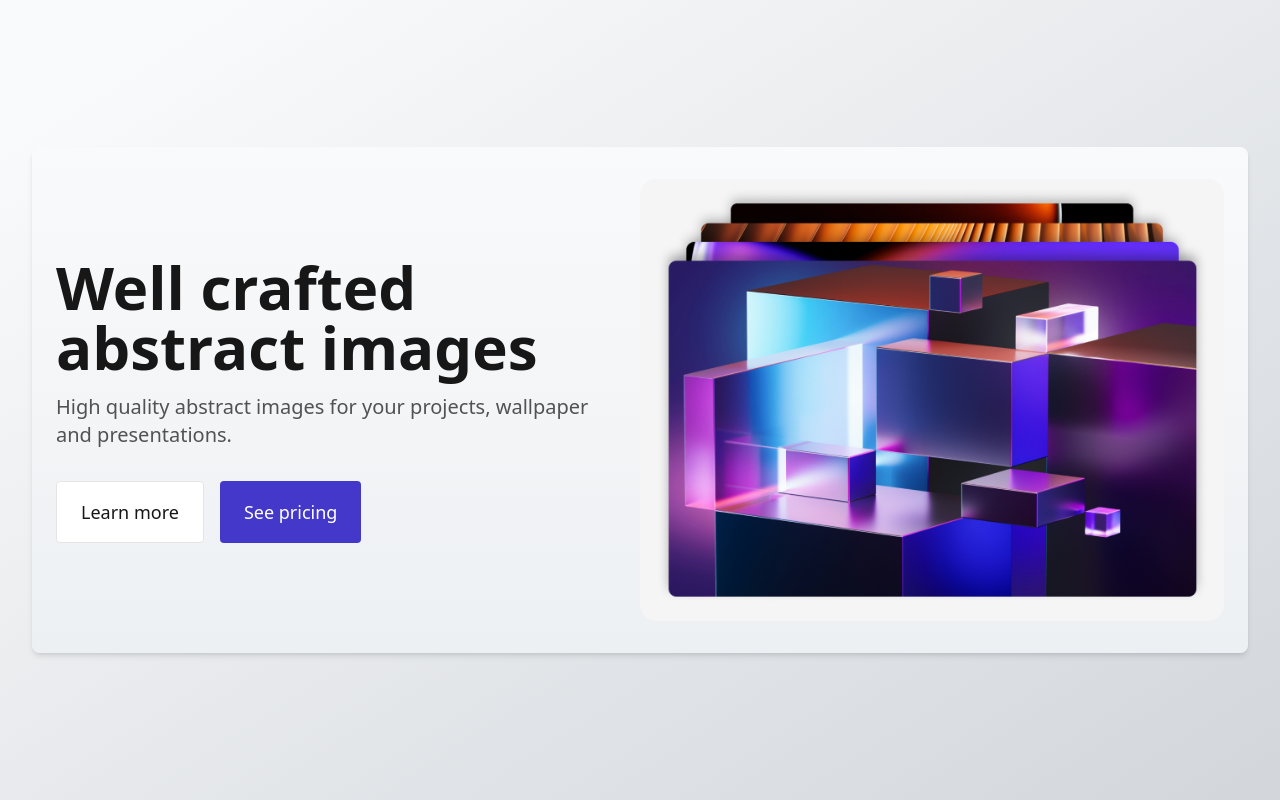
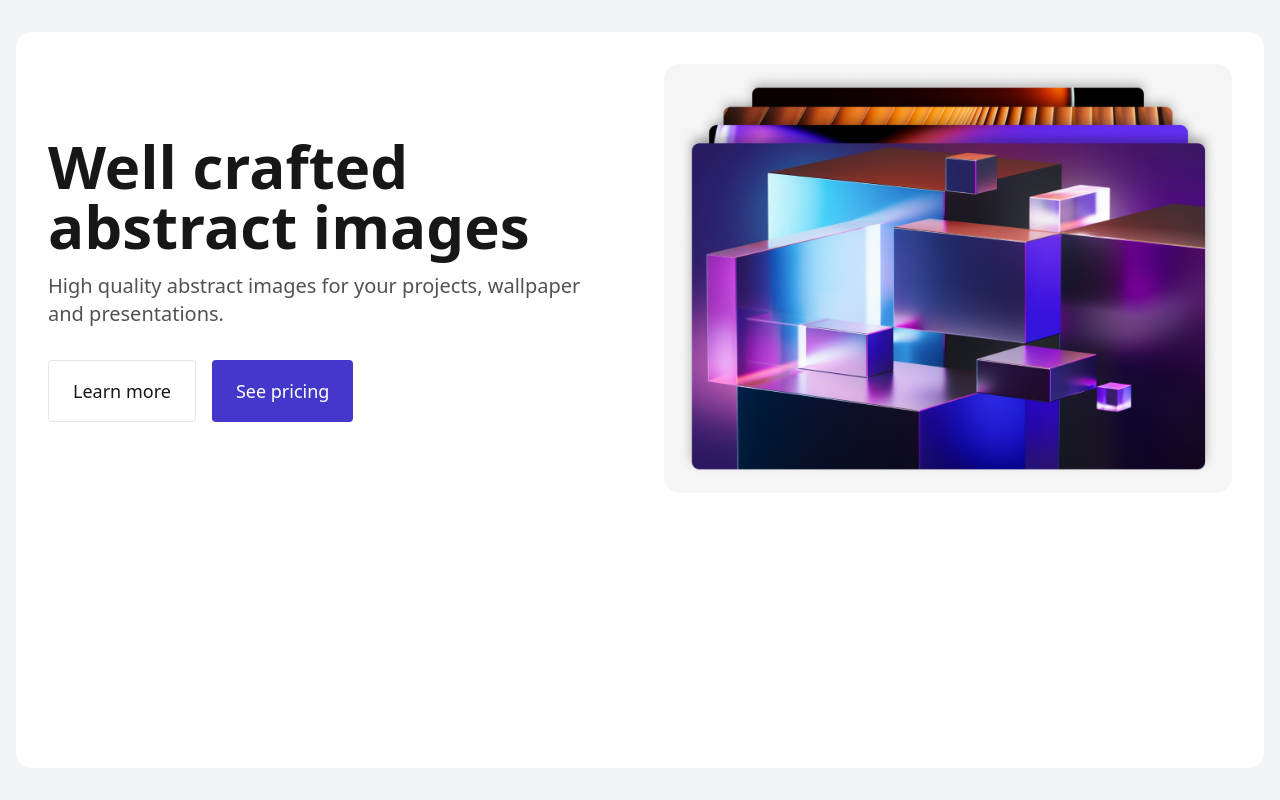
Before and after one commit to amandaguan-ag/marketing, a Next.js app: page /hero-simple in a window 1280 px wide. Built offline with nearby package versions, Linux system fonts and the light colour scheme.

Commit message:
Fix size of HeroSimple layout

```diff
--- a/src/components/HeroSimple.js
+++ b/src/components/HeroSimple.js
@@ -4,12 +4,11 @@ import Image from "next/image";
 const HeroSimple = ({ title, description, imageSrc }) => {
   return (
     <section
-      className="flex flex-col py-16"
+      className="bg-white rounded-2xl p-6 md:p-8 mx-auto my-4"
       aria-labelledby="hero-heading"
     >
-      <div className="container mx-auto px-4">
-        <div className="flex flex-col lg:flex-row items-center justify-between bg-gradient-to-b from-gray-50 to-[#edf0f3] py-8 px-6 rounded-lg shadow-md">
-          <div className="flex flex-col items-start lg:w-1/2 lg:pr-8">
+      <div className="lg:flex lg:items-center lg:gap-12">
+        <div className="lg:w-1/2">
           <h1
             id="hero-heading"
             className="font-semibold text-4xl lg:text-6xl text-neutral-900 mb-4"
@@ -19,7 +18,7 @@ const HeroSimple = ({ title, description, imageSrc }) => {
           <p className="font-normal text-lg lg:text-xl text-neutral-600 mb-8">
             {description}
           </p>
-            <div className="flex gap-4">
+          <div className="flex flex-wrap gap-4">
             <button className="flex justify-center items-center gap-2.5 bg-white px-6 py-4 rounded border border-neutral-200 text-lg text-neutral-900 hover:bg-neutral-100 focus:outline-none focus:ring-2 focus:ring-indigo-500 focus:ring-offset-2">
               Learn more
             </button>
@@ -28,17 +27,15 @@ const HeroSimple = ({ title, description, imageSrc }) => {
             </button>
           </div>
         </div>
-          <div className="flex justify-center items-center lg:w-1/2 mt-8 lg:mt-0">
+        <div className="lg:w-1/2 mt-8 lg:mt-0">
           <Image
             src={imageSrc}
             alt="Hero Image"
-              className="object-cover rounded-2xl"
+            className="w-full h-auto object-cover rounded-2xl"
             width={600}
             height={400}
-              layout="responsive"
             priority
           />
-          </div>
         </div>
       </div>
     </section>
--- a/src/pages/hero-simple.js
+++ b/src/pages/hero-simple.js
@@ -2,7 +2,7 @@ import HeroSimple from "../components/HeroSimple";
 
 export default function HeroSimplePage() {
   return (
-    <main className="min-h-screen flex justify-center items-center">
+    <main className="min-h-screen bg-gray-100 p-4">
       <HeroSimple
         title="Well crafted abstract images"
         description="High quality abstract images for your projects, wallpaper and presentations."
--- a/src/styles/globals.css
+++ b/src/styles/globals.css
@@ -7,6 +7,9 @@ html, body {
   -webkit-font-smoothing: antialiased;
   -moz-osx-font-smoothing: grayscale;
   text-rendering: optimizeLegibility;
+}
+
+body {
   background: linear-gradient(147.52deg, #f9fafb 8.89%, #d2d6db 100.48%);
 }
 
@@ -15,3 +18,8 @@ html, body {
   margin: 0 auto;
   padding: 0 32px;
 }
+
+main {
+  display: flex;
+  justify-content: center;
+}
```
Lines whose indentation alone changed are shown as unchanged.
